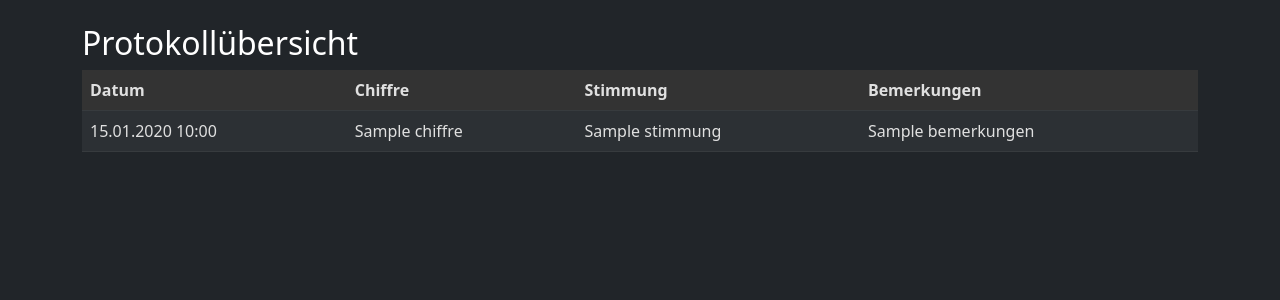
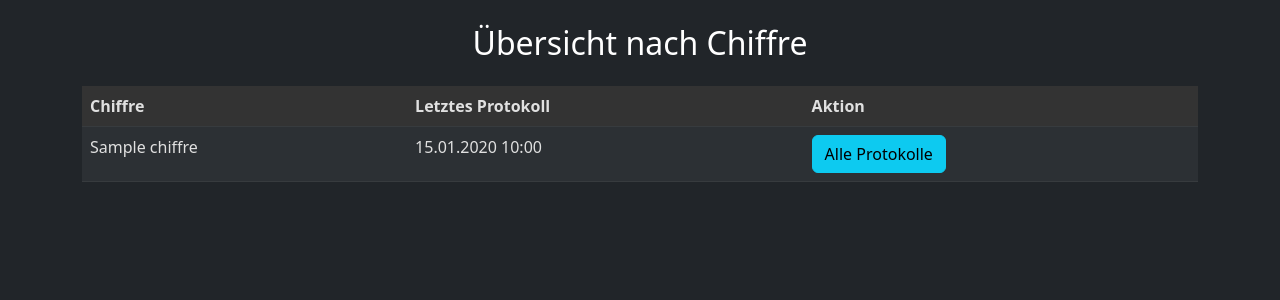
Before and after one commit to yalcinarkhamwayne/BakulaAI, a Flask app: template templates/protocols_overview.html in a window 1280 px wide. Shown: the part 56-356 px from the top of the page. Run offline with Flask 3, Linux system fonts and the light colour scheme; the template is opened without the code that fills it: most values are stand-ins (such as "Sample title", 1, 10 or a date in 2020).

Commit message:
Protokoll Übersicht 1

```diff
--- a/app.py
+++ b/app.py
@@ -66,6 +66,20 @@ def create_app():
     def dashboard():
         return render_template('dashboard.html')
 
+    @app.route('/protocols_overview')
+    @login_required
+    def protocols_overview():
+        # Alle Chiffren mit den letzten Protokollen gruppiert nach Chiffre
+        protocols = db.session.query(Protocol.chiffre, db.func.max(Protocol.timestamp).label('latest_timestamp')).group_by(Protocol.chiffre).all()
+        return render_template('protocols_overview.html', protocols=protocols)
+
+    @app.route('/protocols/<string:chiffre>')
+    @login_required
+    def protocols_by_chiffre(chiffre):
+        protocols = Protocol.query.filter_by(chiffre=chiffre).order_by(Protocol.timestamp.desc()).all()
+        return render_template('protocols_by_chiffre.html', protocols=protocols, chiffre=chiffre)
+
+
     @app.route('/protocol/new', methods=['GET', 'POST'])
     @login_required
     def new_protocol():
--- a/templates/protocols_overview.html
+++ b/templates/protocols_overview.html
@@ -1,27 +1,29 @@
 {% extends "base.html" %}
 
-{% block title %}Protokolle - BakulaAI{% endblock %}
+{% block title %}Protokollübersicht - BakulaAI{% endblock %}
 
 {% block content %}
-<h2>Protokollübersicht</h2>
-<table class="table table-striped table-hover table-dark">
+<h2 class="text-center mb-4">Übersicht nach Chiffre</h2>
+
+<table class="table table-striped table-dark">
     <thead>
         <tr>
-            <th>Datum</th>
             <th>Chiffre</th>
-            <th>Stimmung</th>
-            <th>Bemerkungen</th>
+            <th>Letztes Protokoll</th>
+            <th>Aktion</th>
         </tr>
     </thead>
     <tbody>
         {% for protocol in protocols %}
         <tr>
-            <td>{{ protocol.timestamp.strftime('%d.%m.%Y %H:%M') }}</td>
             <td>{{ protocol.chiffre }}</td>
-            <td>{{ protocol.stimmung }}</td>
-            <td>{{ protocol.bemerkungen }}</td>
+            <td>{{ protocol.latest_timestamp.strftime('%d.%m.%Y %H:%M') }}</td>
+            <td>
+                <a href="{{ url_for('protocols_by_chiffre', chiffre=protocol.chiffre) }}" class="btn btn-info">Alle Protokolle</a>
+            </td>
         </tr>
         {% endfor %}
     </tbody>
 </table>
+
 {% endblock %}
```
Also changed, not shown: templates/protocols_by_chiffre.html (added, +29 -0 lines).
